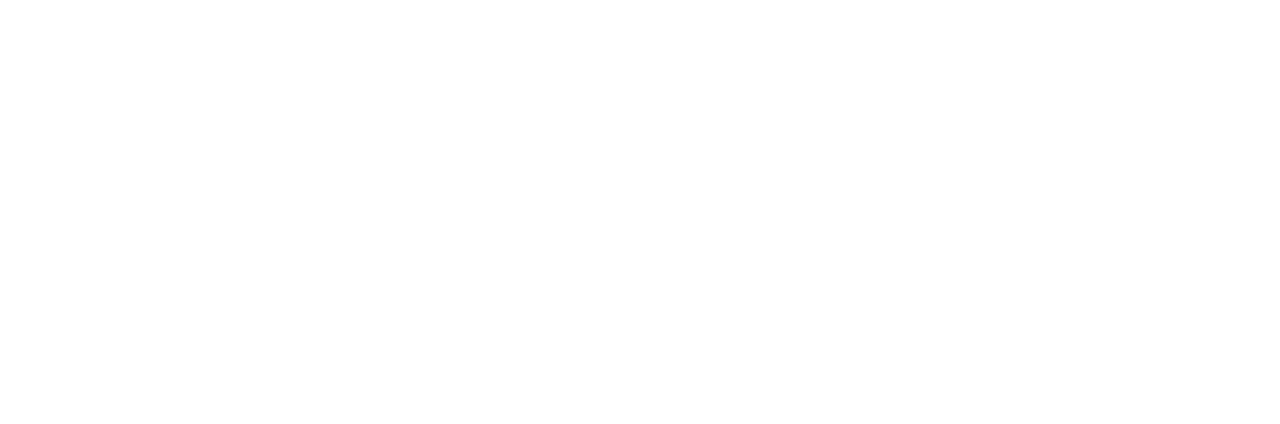
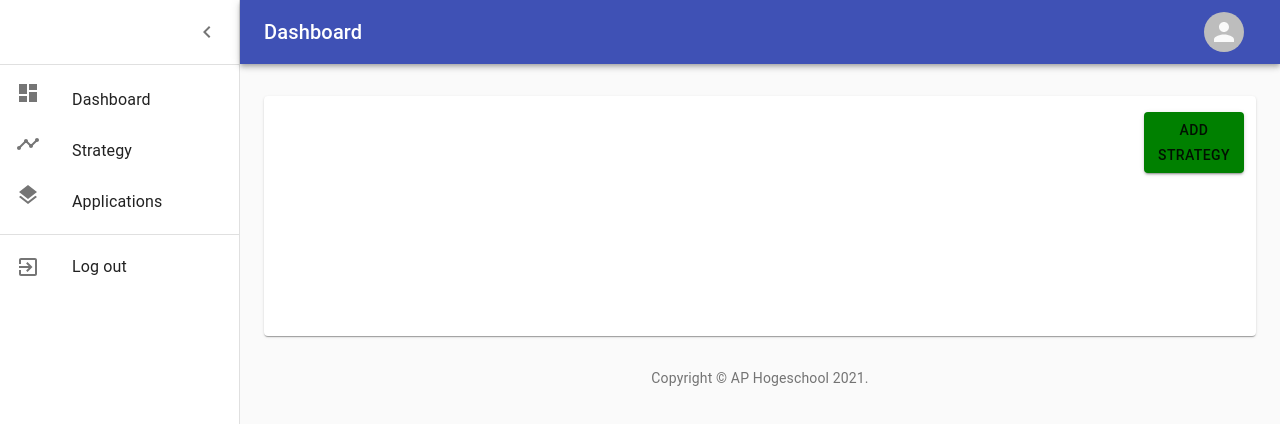
Before and after one commit to iDeebSee/LEAP, a React (Create React App) app in the folder frontend/: page /strategy in a window 1280 px wide. Shown: the top 424 px of the page. Built offline with nearby package versions, Linux system fonts and the light colour scheme.

Commit message:
button layout toegevoegd voor adden van caps en strats

```diff
--- a/frontend/src/App.css
+++ b/frontend/src/App.css
@@ -31,6 +31,15 @@
   background-color: red;
 
 }
+.MuiList-root a{
+  text-decoration: none;
+  color: inherit;
+  width: 100%;
+  display: inline-block;
+}
+.MuiListItemText-root{
+  display: inline-block;
+}
 
 @keyframes App-logo-spin {
   from {
--- a/frontend/src/App.js
+++ b/frontend/src/App.js
@@ -1,6 +1,8 @@
 import './App.css';
 import React from 'react';
 import Index from "./templates/Index.js";
+import Applications from "./templates/Applications.js";
+import Strategy from "./templates/Strategy";
 import {
   BrowserRouter as Router,
   Switch,
@@ -15,6 +17,13 @@
         <Route exact path="/">
           <Index />
         </Route>
+        <Route path="/applications">
+          <Applications />
+        </Route>
+        <Route path="/strategy">
+          <Strategy />
+        </Route>
+        <Route component={Index} />
       </Switch>
     </Router>
   );
--- a/frontend/src/components/AsideItems.js
+++ b/frontend/src/components/AsideItems.js
@@ -11,28 +11,34 @@
 import AssignmentIcon from '@material-ui/icons/Assignment';
 import ExitToAppIcon from '@material-ui/icons/ExitToApp';
 import TimelineIcon from '@material-ui/icons/Timeline';
+import {Link} from 'react-router-dom';
 
 export const mainListItems = (
     <div>
         <ListItem button>
+            <Link to="/" style={{'text-decorations': 'none'}}>
                 <ListItemIcon>
                     <DashboardIcon />
                 </ListItemIcon>
                 <ListItemText primary="Dashboard" />
+            </Link>
         </ListItem>
         <ListItem button>
+            <Link to="/strategy">
                 <ListItemIcon>
                     <TimelineIcon />
                 </ListItemIcon>
-            <ListItemText primary="Strategy" />
+                <ListItemText primary="Strategy" path="strategy"/>
+            </Link>
         </ListItem>
         <ListItem button>
+            <Link to="/applications">
                 <ListItemIcon>
                     <LayersIcon />
                 </ListItemIcon>
                 <ListItemText primary="Applications" />
+            </Link>
         </ListItem>
-
     </div>
 );
 
--- a/frontend/src/components/PopUp.js
+++ b/frontend/src/components/PopUp.js
@@ -55,7 +55,7 @@
     <div>
 
 
-      <Button className="AddCap" onClick={handleOpen} variant="contained">Add Capability</Button>
+      <Button className="AddCap" onClick={handleOpen} variant="contained">{props.name}</Button>
 
       <Modal
         open={open}
--- a/frontend/src/templates/Applications.js
+++ b/frontend/src/templates/Applications.js
@@ -20,6 +20,7 @@
 import ChevronLeftIcon from '@material-ui/icons/ChevronLeft';
 import NotificationsIcon from '@material-ui/icons/Notifications';
 import { mainListItems, secondaryListItems } from '../components/AsideItems';
+import SimpleModal from '../components/PopUp';
 
 // import Chart from './Chart';
 // import Deposits from './Deposits';
@@ -119,7 +120,7 @@
     },
 }));
 
-export default function Index() {
+export default function Applications() {
     const classes = useStyles();
     const [open, setOpen] = React.useState(true);
     const handleDrawerOpen = () => {
--- a/frontend/src/templates/Index.js
+++ b/frontend/src/templates/Index.js
@@ -14,13 +14,14 @@
 import Container from '@material-ui/core/Container';
 import Grid from '@material-ui/core/Grid';
 import Paper from '@material-ui/core/Paper';
-import Link from '@material-ui/core/Link';
 import MenuIcon from '@material-ui/icons/Menu';
 import ChevronLeftIcon from '@material-ui/icons/ChevronLeft';
 import { mainListItems, secondaryListItems } from '../components/AsideItems';
 import Copyright from '../components/Copyright';
 import "../styling/Index.css"
-import SimpleModal from "../components/PopUp"
+import SimpleModal from "../components/PopUp";
+
+
 const drawerWidth = 240;
 
 const useStyles = makeStyles((theme) => ({
@@ -162,7 +163,7 @@
                         {/* Chart */}
                         <Grid item xs={12} md={12} lg={12}>
                             <Paper className={fixedHeightPaper}>
-                            <SimpleModal title="izan" body="3alal" ></SimpleModal>
+                            <SimpleModal title="izan" body="3alal" name="Add Capability"></SimpleModal>
                                 {/* <Chart /> */}
                             </Paper>
                             {/* </Grid> */}
--- a/frontend/src/templates/Strategy.js
+++ b/frontend/src/templates/Strategy.js
@@ -20,6 +20,7 @@
 import ChevronLeftIcon from '@material-ui/icons/ChevronLeft';
 import NotificationsIcon from '@material-ui/icons/Notifications';
 import { mainListItems, secondaryListItems } from '../components/AsideItems';
+import SimpleModal from '../components/PopUp';
 
 // import Chart from './Chart';
 // import Deposits from './Deposits';
@@ -119,7 +120,7 @@
     },
 }));
 
-export default function Index() {
+export default function Strategy() {
     const classes = useStyles();
     const [open, setOpen] = React.useState(true);
     const handleDrawerOpen = () => {
@@ -176,10 +177,10 @@
                 <div className={classes.appBarSpacer} />
                 <Container maxWidth="lg" className={classes.container}>
                     <Grid container spacing={3}>
-                        {/* Chart */}
+
                         <Grid item xs={12} md={12} lg={12}>
                             <Paper className={fixedHeightPaper}>
-                                {/* <Chart /> */}
+                                <SimpleModal title="Strategy" body="Add a strategy" name="Add Strategy"></SimpleModal>
                             </Paper>
                             {/* </Grid> */}
                             {/* Recent Deposits */}
```
Lines whose indentation alone changed are shown as unchanged.
